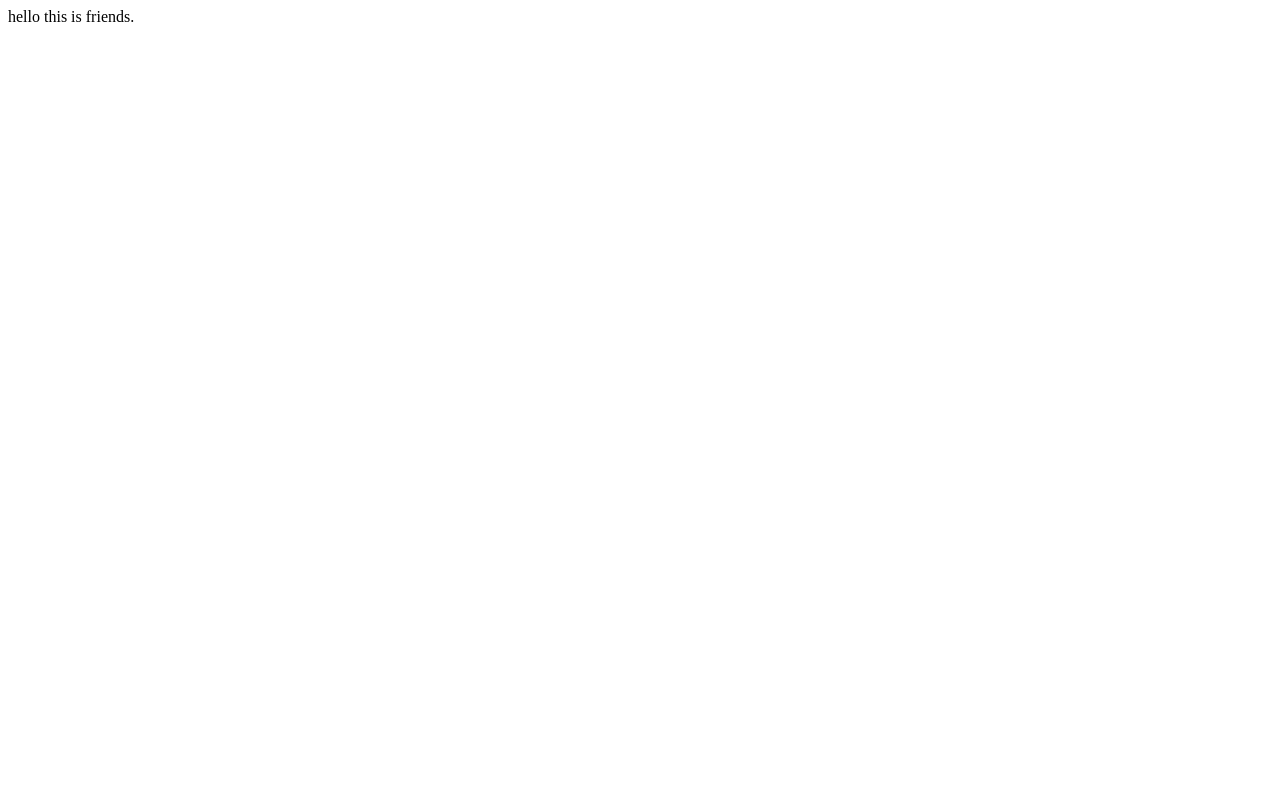
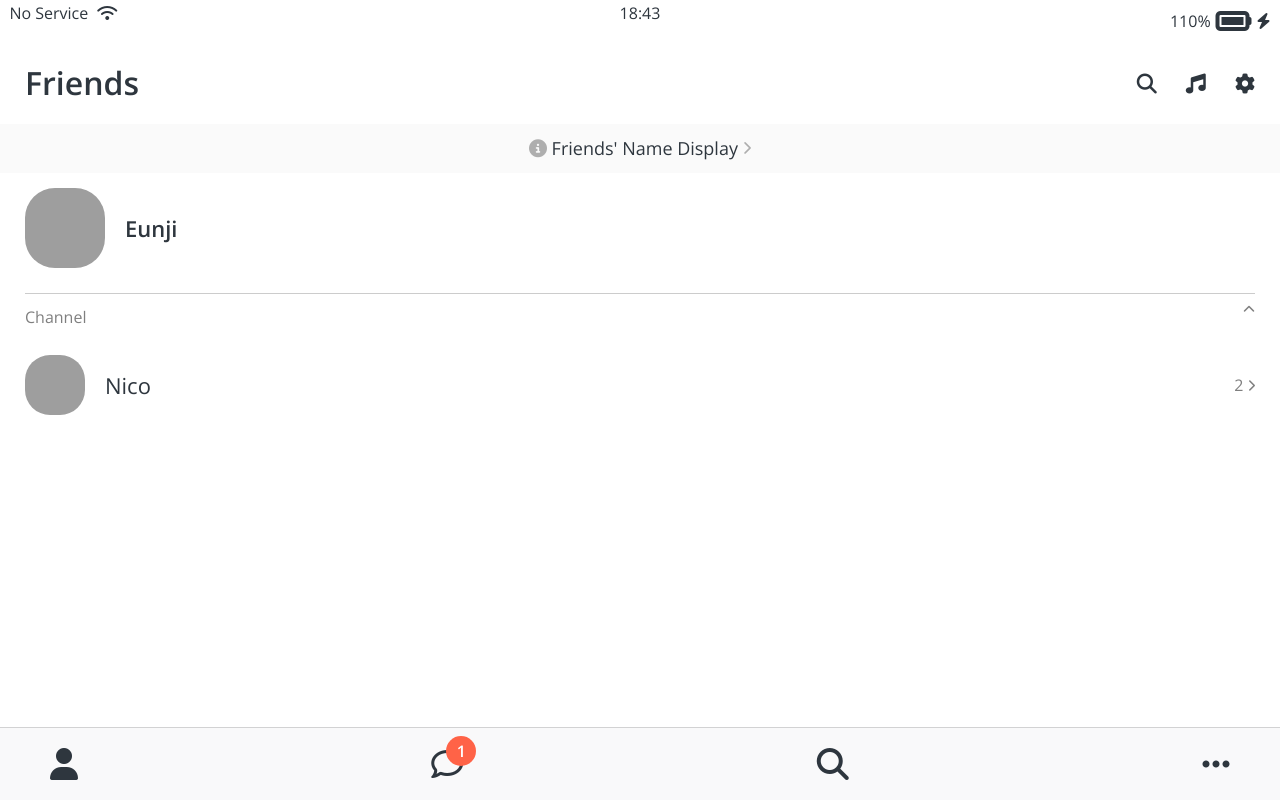
Before and after one commit to dmswl2030/kokoa-clone-2020, a plain HTML site: page friends.html in a window 1280 px wide. Drawn offline with nearby package versions, Linux system fonts and the light colour scheme; grey boxes are pictures that could not be loaded.

Commit message:
230105 feat: 2. Friends-page

```diff
--- /dev/null
+++ b/css/components/nav-bar.css
@@ -0,0 +1,31 @@
+.nav {
+  position: fixed;
+  bottom: 0;
+  width: 100%;
+  background-color: #f9f9fa;
+  padding: 20px 50px;
+  box-sizing: border-box;
+  border-top: 1px solid rgba(121, 121, 121, 0.3);
+}
+.nav__list {
+  display: flex;
+  justify-content: space-between;
+}
+.nav__link {
+  position: relative;
+  color: #2e363e;
+}
+.nav_notification {
+  background-color: tomato;
+  width: 30px;
+  height: 30px;
+  border-radius: 15px;
+  display: flex;
+  justify-content: center;
+  align-items: center;
+  color: white;
+  font-weight: 600;
+  position: absolute;
+  left: 15px;
+  bottom: 15px;
+}
--- /dev/null
+++ b/css/components/screen-header.css
@@ -0,0 +1,15 @@
+.screen-header {
+  display: flex;
+  justify-content: space-between;
+  align-items: center;
+  padding: var(--horizontal-space);
+}
+
+.screen-header__title {
+  font-size: 32px;
+  font-weight: 600;
+}
+
+.screen-header__icons span {
+  margin-left: 25px;
+}
--- /dev/null
+++ b/css/components/user-component.css
@@ -0,0 +1,42 @@
+.user-component {
+  justify-content: space-between;
+}
+
+.user-component,
+.user-component__column:first-child {
+  display: flex;
+  align-items: center;
+}
+.user-component__avatar {
+  width: 70px;
+  height: 70px;
+  border-radius: 30px;
+  margin-right: 20px;
+}
+.user-component__title {
+  font-weight: 600;
+  font-size: 22px;
+}
+.user-component__subtitle {
+  margin-top: 8px;
+  font-size: 17px;
+  color: rgba(0, 0, 0, 0.5);
+}
+.user-component__avatar--xl {
+  width: 80px;
+  height: 80px;
+}
+
+.user-component__avatar--sm {
+  width: 60px;
+  height: 60px;
+  border-radius: 25px;
+}
+
+.user-component__title--not-bold {
+  font-weight: 400;
+}
+
+.user-component__column:last-child {
+  color: rgba(0, 0, 0, 0.5);
+}
--- a/css/reset.css
+++ b/css/reset.css
@@ -126,3 +126,7 @@ table {
 input:focus {
   outline: none;
 }
+a {
+  color: inherit;
+  text-decoration: none;
+}
--- /dev/null
+++ b/css/screens/friends.css
@@ -0,0 +1,27 @@
+#friends-display-link {
+  text-align: center;
+  display: block;
+  background-color: #fafafa;
+  padding: 15px 0px;
+  font-size: 18px;
+  margin-bottom: 15px;
+}
+
+#friends-display-link i {
+  color: rgba(0, 0, 0, 0.3);
+}
+.friends-screen {
+  padding: 0px var(--horizontal-space);
+}
+.friends-screen__channel {
+  margin-top: 25px;
+  border-top: 1px solid rgba(0, 0, 0, 0.2);
+  padding-top: 15px;
+}
+
+.friends-screen__channel-header {
+  margin-bottom: 30px;
+  display: flex;
+  justify-content: space-between;
+  color: rgba(0, 0, 0, 0.5);
+}
--- a/css/styles.css
+++ b/css/styles.css
@@ -5,10 +5,15 @@
 
 /* Components */
 @import "components/status-bar.css";
+@import "components/nav-bar.css";
+@import "components/screen-header.css";
+@import "components/user-component.css";
 
 /* Screens */
 @import "screens/login.css";
+@import "screens/friends.css";
 
 body {
+  color: #2e363e;
   font-family: "Open Sans", sans-serif;
 }
--- a/css/variables.css
+++ b/css/variables.css
@@ -1,3 +1,4 @@
 :root {
   --yellow: #fae100;
+  --horizontal-space: 25px;
 }
--- a/friends.html
+++ b/friends.html
@@ -1 +1,109 @@
-hello this is friends.
+<!DOCTYPE html>
+<html lang="en">
+  <head>
+    <link rel="stylesheet" href="css/styles.css" />
+    <meta charset="UTF-8" />
+    <meta name="viewport" content="width=device-width, initial-scale=1.0" />
+    <title>Friends - Kokoa Clone</title>
+  </head>
+  <body>
+    <div class="status-bar">
+      <div class="status-bar__column">
+        <span>No Service</span>
+        <i class="fas fa-wifi"></i>
+      </div>
+      <div class="status-bar__column">
+        <span>18:43</span>
+      </div>
+      <div class="status-bar__column">
+        <span>110%</span>
+        <i class="fas fa-battery-full fa-2x"></i>
+        <i class="fas fa-bolt"></i>
+      </div>
+    </div>
+
+    <header class="screen-header">
+      <h1 class="screen-header__title">Friends</h1>
+      <div class="screen-header__icons">
+        <span><i class="fas fa-search fa-lg"></i></span>
+        <span><i class="fas fa-music fa-lg"></i></span>
+        <span><i class="fas fa-cog fa-lg"></i></span>
+      </div>
+    </header>
+
+    <a id="friends-display-link">
+      <i class="fas fa-info-circle"></i>
+      Friends' Name Display
+      <i class="fas fa-chevron-right fa-xs"></i>
+    </a>
+
+    <main class="friends-screen">
+      <div class="user-component">
+        <div class="user-component__column">
+          <img
+            src="https://lh3.googleusercontent.com/a/AEdFTp5d9uww3Tv1lEwZqPHSFdZIOxBhkaEuBiX_OKjaCA=s576-p-rw-no"
+            class="user-component__avatar user-component__avatar--xl"
+          />
+          <div class="user-component__text">
+            <h4 class="user-component__title">Eunji</h4>
+            <!-- <h6 class="user-component__subtitle">this text whatever</h6> -->
+          </div>
+        </div>
+        <div class="user-component__column"></div>
+      </div>
+
+      <div class="friends-screen__channel">
+        <div class="friends-screen__channel-header">
+          <span>Channel</span>
+          <i class="fas fa-chevron-up fa-xs"></i>
+        </div>
+        <div class="user-component">
+          <div class="user-component__column">
+            <img
+              src="https://avatars3.githubusercontent.com/u/3612017"
+              class="user-component__avatar user-component__avatar--sm"
+            />
+            <div class="user-component__text">
+              <h4 class="user-component__title user-component__title--not-bold">
+                Nico
+              </h4>
+            </div>
+          </div>
+          <div class="user-component__column">
+            <span>2</span>
+            <i class="fas fa-chevron-right fa-xs"></i>
+          </div>
+        </div>
+      </div>
+    </main>
+
+    <nav class="nav">
+      <ul class="nav__list">
+        <li class="nav__btn">
+          <a class="nav__link" href="friends.html"
+            ><i class="fas fa-user fa-2x"></i
+          ></a>
+        </li>
+        <li class="nav__btn">
+          <a class="nav__link" href="#">
+            <span class="nav_notification">1</span>
+            <i class="far fa-comment fa-2x"></i
+          ></a>
+        </li>
+        <li class="nav__btn">
+          <a class="nav__link" href="#"><i class="fas fa-search fa-2x"></i></a>
+        </li>
+        <li class="nav__btn">
+          <a class="nav__link" href="#"
+            ><i class="fas fa-ellipsis-h fa-2x"></i
+          ></a>
+        </li>
+      </ul>
+    </nav>
+
+    <script
+      src="https://kit.fontawesome.com/6478f529f2.js"
+      crossorigin="anonymous"
+    ></script>
+  </body>
+</html>
```
Also changed, not shown: 1 other file.
